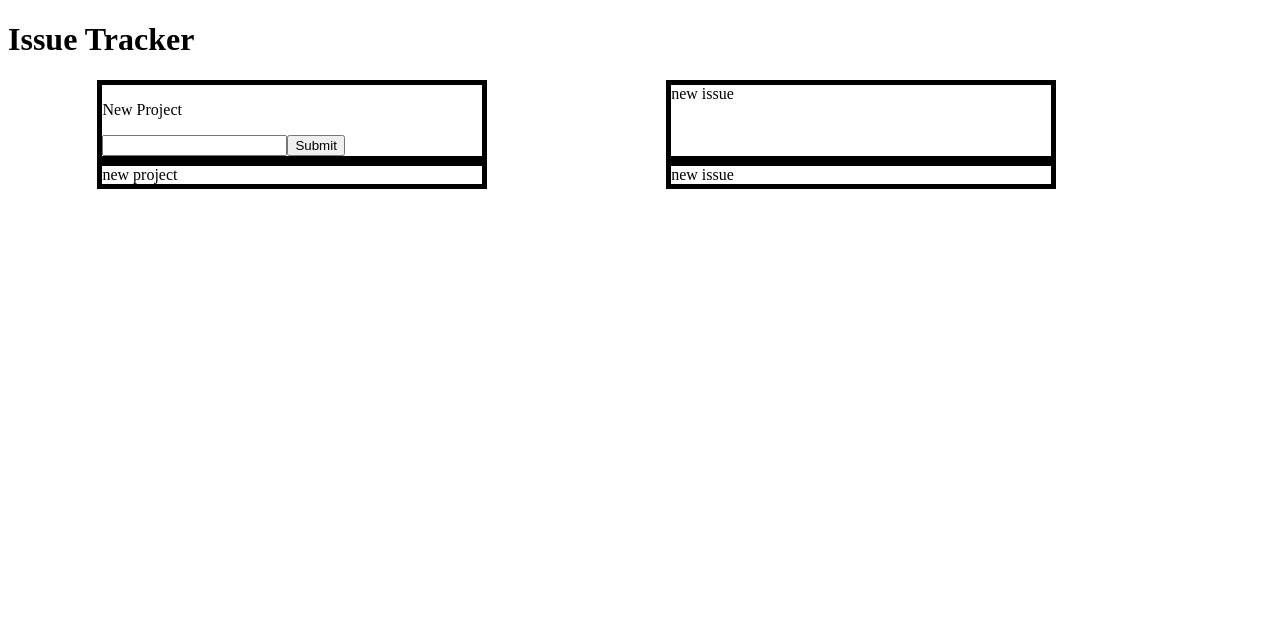
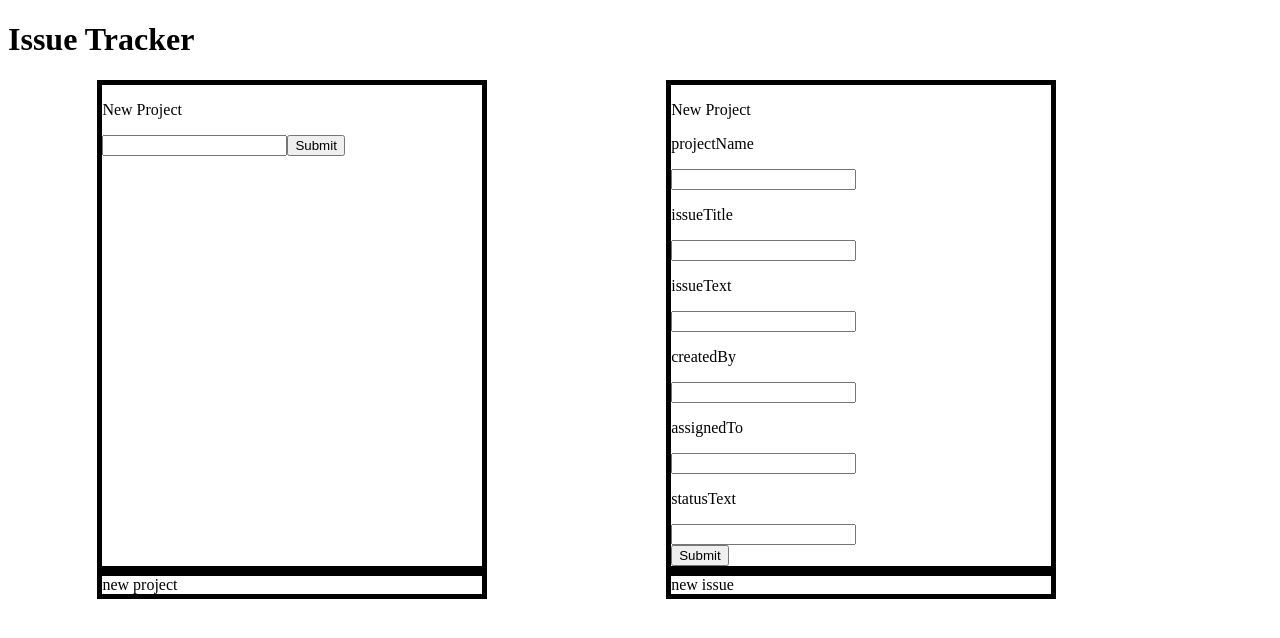
Before and after one commit to mxryan/issue-tracker, a React (Create React App) app in the folder client/: page / in a window 1280 px wide. Shown: the top 638 px of the page. Built offline with nearby package versions, Linux system fonts and the light colour scheme.

Commit message:
added NewIssueForm for submitting new Issues

```diff
--- a/client/src/App.js
+++ b/client/src/App.js
@@ -1,5 +1,6 @@
 import React, { Component } from 'react';
 import NewProjectForm from "./components/NewProjectForm";
+import NewIssueForm from "./components/NewIssueForm";
 class App extends Component {
   render() {
     const container = {
@@ -25,7 +26,9 @@ class App extends Component {
             <div style={flexItem}>
               <NewProjectForm />
             </div>
-            <div style={flexItem}>new issue</div>
+            <div style={flexItem}>
+              <NewIssueForm />
+            </div>
           </div>
           <div style={flexContainer}>
             <div style={flexItem}>new project</div>
--- /dev/null
+++ b/client/src/components/NewIssueForm.js
@@ -0,0 +1,62 @@
+import React from 'react';
+class NewIssueForm extends React.Component {
+  constructor(props) {
+    super(props);
+    this.state = {
+      projectName:"",
+      issueTitle: "",
+      issueText: "",
+      createdBy: "",
+      assignedTo: "",
+      statusText: ""
+    }
+  }
+  handleChange = (e) => {
+    this.setState({
+      [e.target.name]: e.target.value
+    });
+    console.log(this.state);
+  }
+  submitState = () => {
+    // let outData = {
+    //   projectName: this.state.projectName
+    // }
+    fetch("/api/issues/" + this.state.projectName, {
+      method: "POST",
+      headers: {
+        "Content-Type": "application/json; charset=utf-8"
+      },
+      body: JSON.stringify(this.state)
+    })
+    .then(res => res.json())
+    .then(d => console.log(d))
+    .catch(e => console.log(e));
+  }
+
+  render() {
+    const inputs = Object.keys(this.state).map((key, index) => {
+      return (
+        <div>
+          <p>{key}</p>
+          <input
+          type="text"
+          value={this.state[key]}
+          onChange={this.handleChange}
+          name={key}
+
+        />
+        </div>
+      )
+   });
+    return (
+      <div>
+        <p>New Project</p>
+
+        {inputs}
+        <button onClick={this.submitState}>Submit</button>
+      </div>
+    )
+  }
+}
+
+export default NewIssueForm
--- a/client/src/components/NewProjectForm.js
+++ b/client/src/components/NewProjectForm.js
@@ -13,12 +13,9 @@ class NewProjectForm extends React.Component {
     console.log(this.state);
   }
   submitState = () => {
-    console.log("submitState called");
     let outData = {
       projectName: this.state.projectName
     }
-    console.log(outData);
-    console.log(JSON.stringify(outData));
     fetch("/api/project", {
       method: "POST",
       headers: {
```
